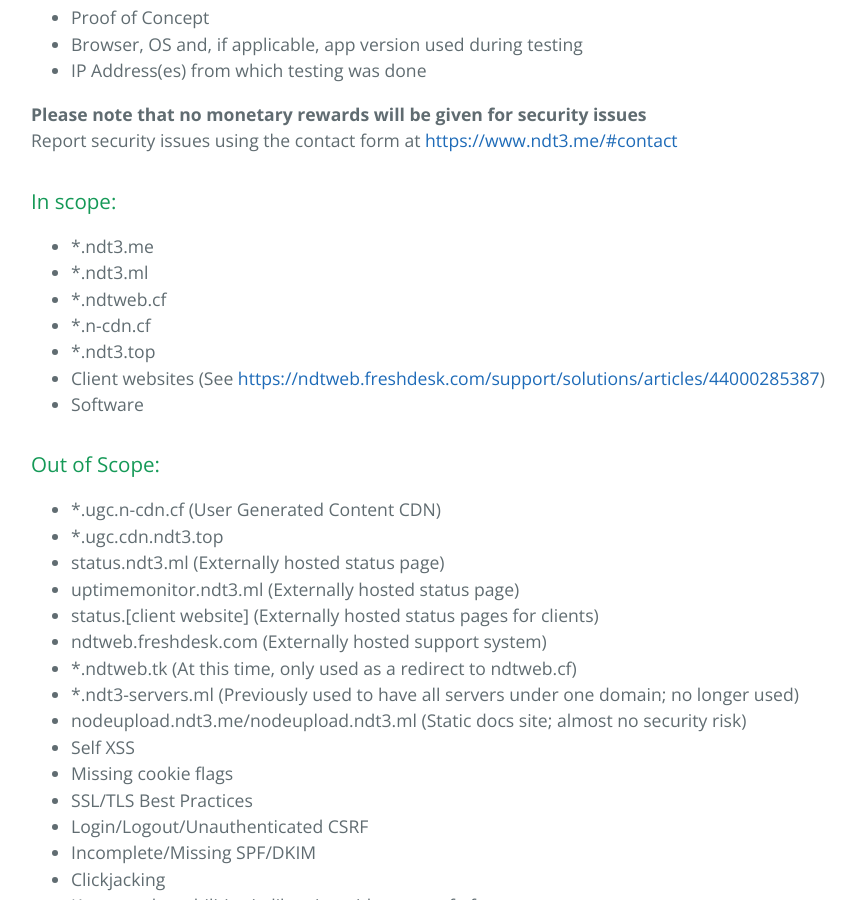
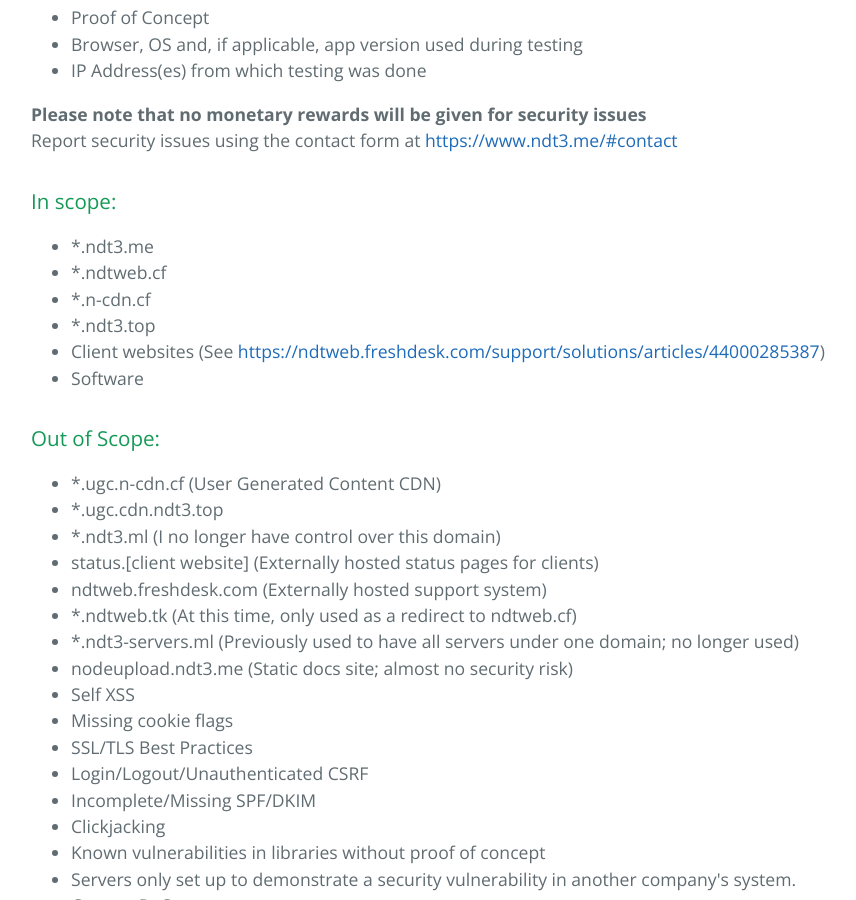
Before and after one commit to TrueWinter/website, a Jekyll site: the page built from security.html, in a window 1280 px wide and 900 px high, scrolled down 787 px. Shown: the whole window, without its empty margins (193-1049 px from the left). Built offline with Jekyll 4.4.1, drawn with Linux system fonts in a browser that asks for light colours; nearby versions of some CDN libraries; a script that is not in the unit is left out; comment, search, counter and statistics services are not loaded.

Commit message:
Update security.html

```diff
--- a/security.html
+++ b/security.html
@@ -28,7 +28,6 @@ Report security issues using the contact form at <a href="https://www.ndt3.me/#c
 <h3>In scope:</h3>
 <ul>
 <li>*.ndt3.me</li>
-<li>*.ndt3.ml</li>
 <li>*.ndtweb.cf</li>
 <li>*.n-cdn.cf</li>
 <li>*.ndt3.top</li>
@@ -39,13 +38,12 @@ Report security issues using the contact form at <a href="https://www.ndt3.me/#c
 <ul>
 <li>*.ugc.n-cdn.cf (User Generated Content CDN)</li>
 <li>*.ugc.cdn.ndt3.top</li>
-<li>status.ndt3.ml (Externally hosted status page)</li>
-<li>uptimemonitor.ndt3.ml (Externally hosted status page)</li>
+<li>*.ndt3.ml (I no longer have control over this domain)</li>
 <li>status.[client website] (Externally hosted status pages for clients)</li>
 <li>ndtweb.freshdesk.com (Externally hosted support system)</li>
 <li>*.ndtweb.tk (At this time, only used as a redirect to ndtweb.cf)</li>
 <li>*.ndt3-servers.ml (Previously used to have all servers under one domain; no longer used)</li>
-<li>nodeupload.ndt3.me/nodeupload.ndt3.ml (Static docs site; almost no security risk)</li>
+<li>nodeupload.ndt3.me (Static docs site; almost no security risk)</li>
 <li>Self XSS</li>
 <li>Missing cookie flags</li>
 <li>SSL/TLS Best Practices</li>
```
